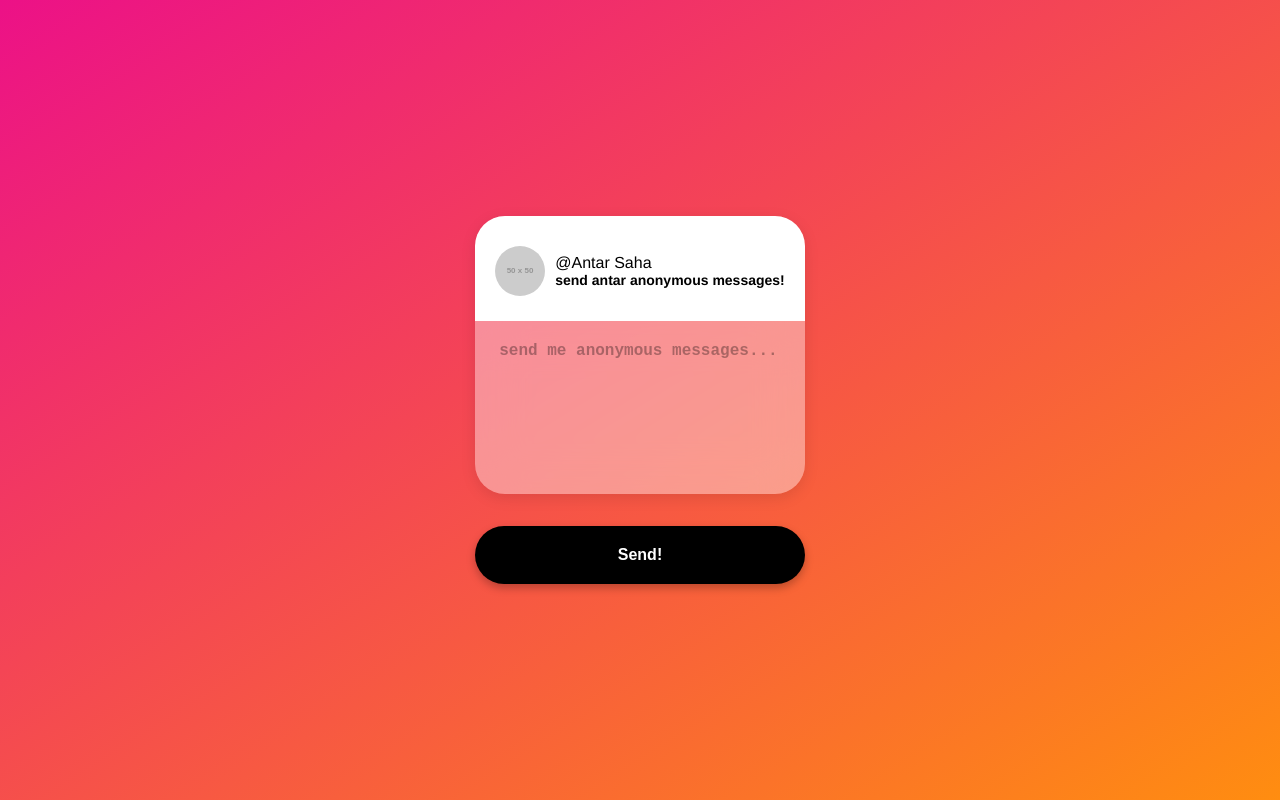
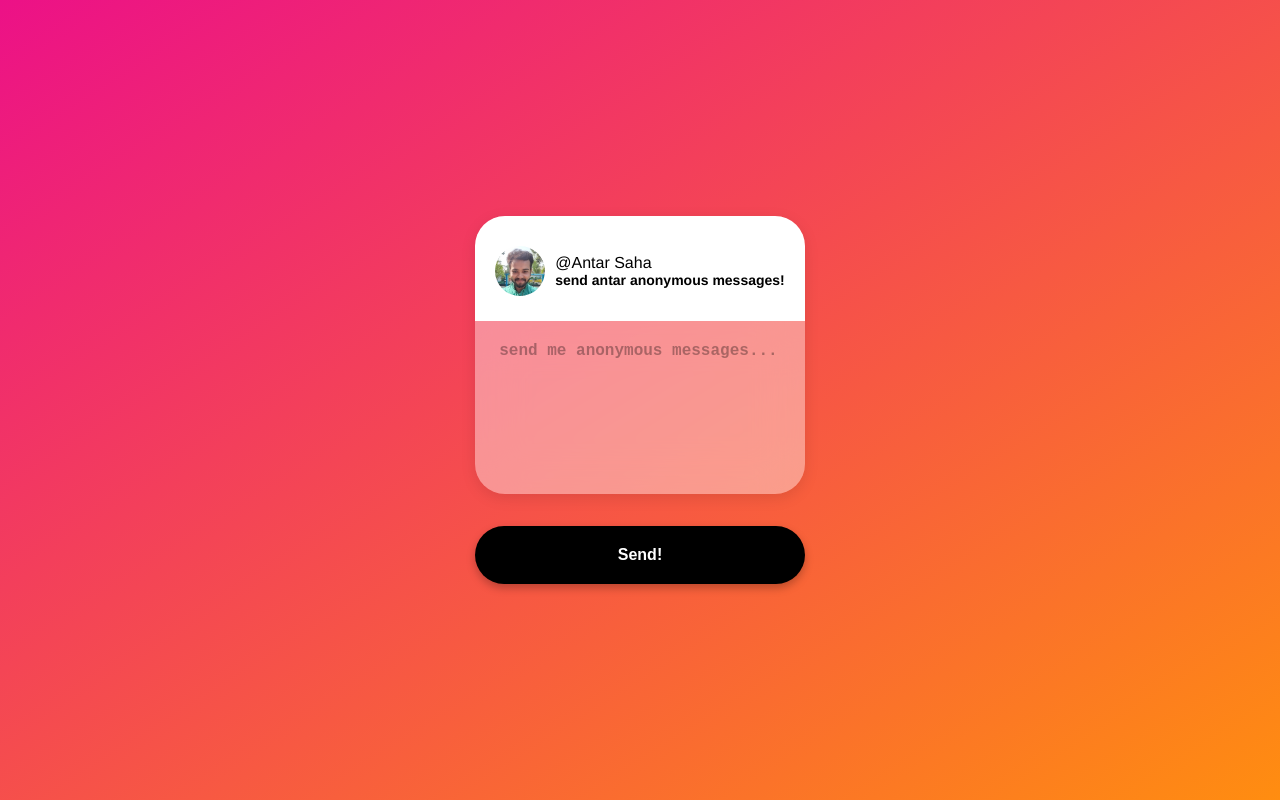
Before and after one commit to antarweb/antarweb.github.io, a plain HTML site: page send-me-message/index.html in a window 1280 px wide. Drawn offline with Linux system fonts and the light colour scheme; placeholder pictures from the web are drawn by us; a web font is replaced by a local one.

Commit message:
Update index.html

```diff
--- a/send-me-message/index.html
+++ b/send-me-message/index.html
@@ -163,7 +163,7 @@ body {
  <div class="msg-container">
   <div class="heading">
         <div class="profile">
-            <img src="https://via.placeholder.com/50" alt="Profile Picture" class="profile-pic">
+            <img src="/100x100.jpg" alt="Antar's Photo" class="profile-pic">
             <div class="profile-info">
                 <p class="username">@Antar Saha</p>
                 <p class="header-text">send antar anonymous messages!</p>
```
